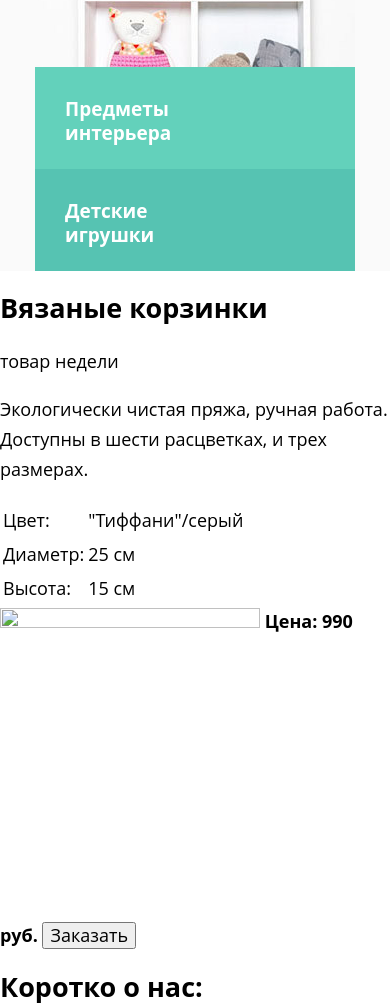
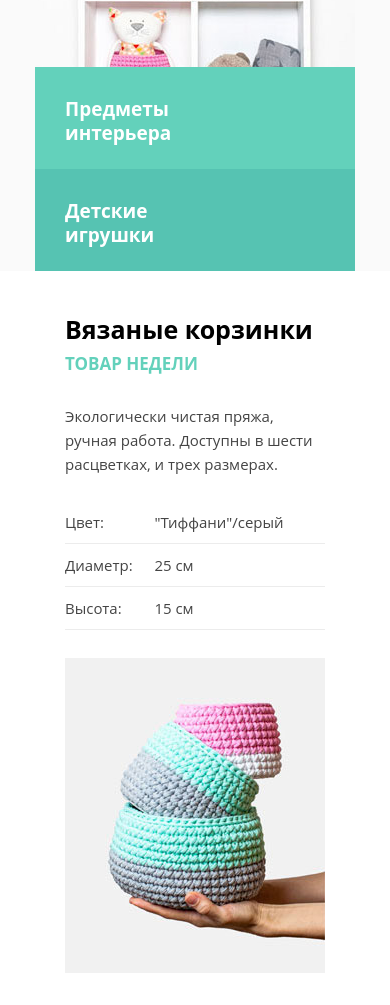
Before and after one commit to RuslanKhabibullin/mishka_adaptive, a website with bundled scripts: page index.html in a window 390 px wide. Shown: the part 612-1617 px from the top of the page. Built offline with nearby package versions, Linux system fonts and the light colour scheme; files whose address does not match are found by name; a web font is replaced by a local one.

Commit message:
add week-item mobile

```diff
--- a/index.html
+++ b/index.html
@@ -87,6 +87,7 @@
         </div>
       </section>
       <section class="week-item">
+        <div class="week-item__wrapper">
           <h2 class="week-item__title">Вязаные корзинки</h2>
           <span class="week-item__remark">товар недели</span>
           <p class="week-item__description">
@@ -107,12 +108,13 @@
             </tr>
           </table>
           <picture>
-          <source media="(min-width: 1200px)" srcset="images/week-item-desktop.jpeg">
-          <source media="(min-width: 768px)" srcset="images/week-item-tablet.jpeg">
-          <img width="260px" height="314px" src="images/week-item-mobile.jpeg">
+            <source media="(min-width: 1200px)" srcset="images/week-item-desktop.jpg">
+            <source media="(min-width: 768px)" srcset="images/week-item-tablet.jpg">
+            <img width="260px" height="314px" src="images/week-item-mobile.jpg">
           </picture>
           <b class="week-item__price">Цена: 990 руб.</b>
           <button class="button">Заказать</button>
+        </div>
       </section>
       <section class="features">
         <h2 class="features__title">Коротко о нас:</h2>
--- /dev/null
+++ b/sass/blocks/button.scss
@@ -0,0 +1,22 @@
+.button {
+  display: block;
+  padding: 17px 28px;
+
+  color: $light-black;
+  font-weight: bold;
+
+  font-size: 17px;
+  line-height: 20px;
+  text-align: center;
+  text-transform: uppercase;
+  text-decoration: none;
+  text-shadow: none;
+
+  background-color: transparent;
+  border: 2px solid $light-black;
+}
+
+.button:hover {
+  background-color: $light-black;
+  color: $white;
+}
--- /dev/null
+++ b/sass/blocks/week_item.scss
@@ -0,0 +1,72 @@
+.week-item {
+  position: relative;
+}
+
+.week-item__wrapper {
+  width: 320px;
+  margin: 0 auto;
+  padding: 43px 30px;
+  box-sizing: border-box;
+  display: flex;
+  flex-direction: column;
+}
+
+.week-item::after {
+  position: absolute;
+  right: 0;
+  bottom: 0;
+  z-index: 10;
+
+  width: 100%;
+  height: 7px;
+
+  background-image: url('../images/zigzag-line.svg');
+  background-repeat: repeat;
+  background-size: 320px 100%;
+
+  content: "";
+}
+
+.week-item__title {
+  font-size: 25px;
+  line-height: 30px;
+  margin: 0 0 10px;
+}
+
+.week-item__remark {
+  font-size: 17px;
+  font-weight: bold;
+  line-height: 20px;
+  text-transform: uppercase;
+  color: $light-green;
+}
+
+.week-item__description {
+  font-size: 15px;
+  line-height: 24px;
+  color: $light-black;
+
+  padding: 30px 0 25px;
+  margin: 0;
+}
+
+.week-item__stats {
+  color: $light-black;
+  font-size: 15px;
+  line-height: 20px;
+  border-collapse: collapse;
+  margin: 0 0 28px;
+
+  td {
+    padding: 11px 0;
+    border-bottom: 1px solid #ececec;
+  }
+}
+
+.week-item__price {
+  font-size: 17px;
+  line-height: 24px;
+  color: $light-black;
+  text-align: center;
+  padding: 28px 0;
+}
--- a/sass/style.scss
+++ b/sass/style.scss
@@ -1,6 +1,8 @@
 @import 'normalize.scss';
 @import 'variables.scss';
+@import './blocks/button.scss';
 @import './blocks/main_nav.scss';
 @import './blocks/nav_list.scss';
 @import './blocks/promo.scss';
+@import './blocks/week_item.scss';
 @import 'scaffolding.scss';
--- a/sass/variables.scss
+++ b/sass/variables.scss
@@ -4,6 +4,7 @@ $mobile-width-only: 767px;
 
 $white: #fff;
 $black: #000;
+$light-black: #444;
 $light-grey: #ececec;
 $light-green: #63d1bb;
 $dark-green: #56c3b2;
```
Also changed, not shown: css/style.css, css/style.min.css, images/week-item-mobile.jpg (added), images/zigzag-line.svg (added). Lines whose indentation alone changed are shown as unchanged.
